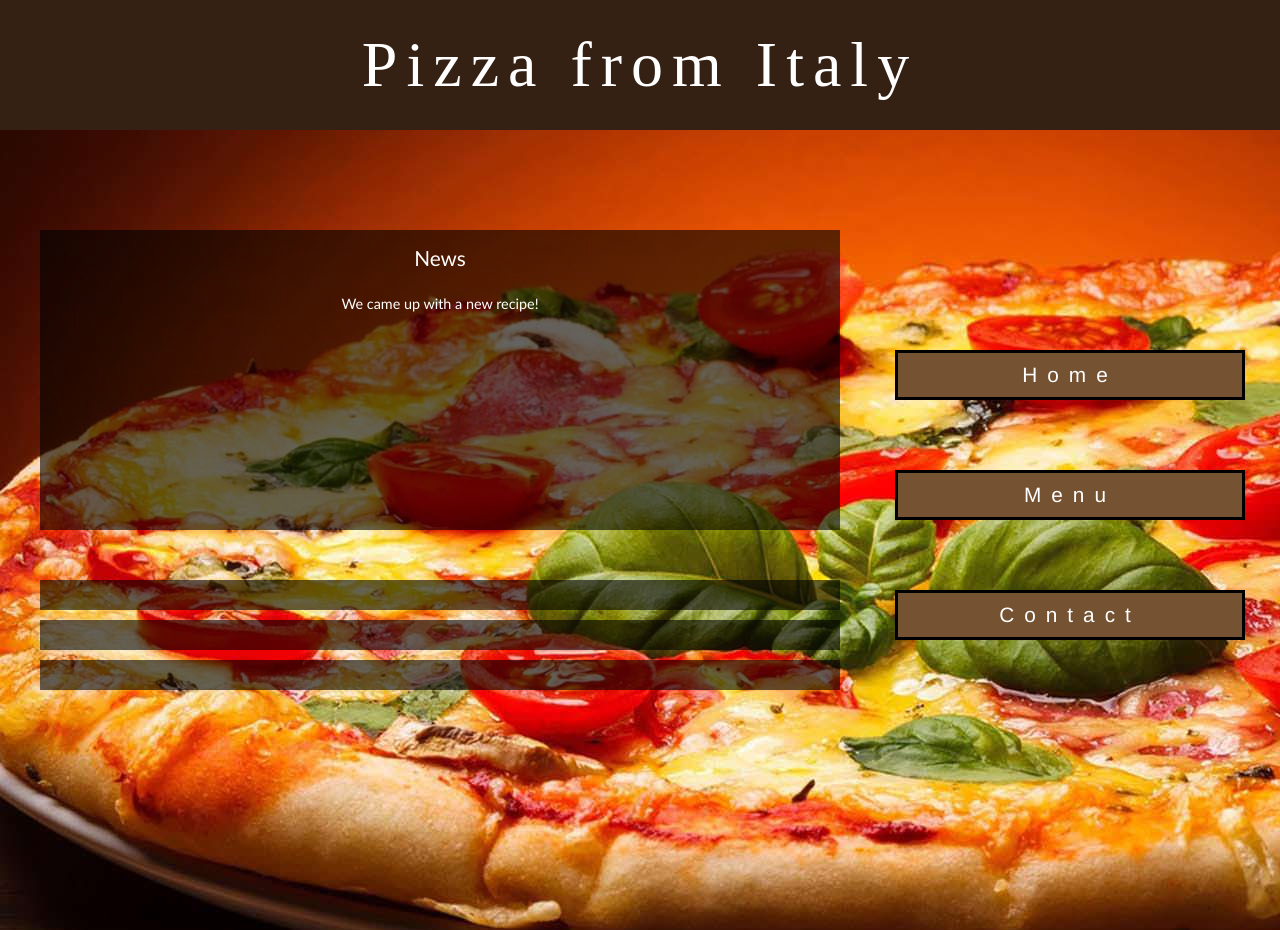
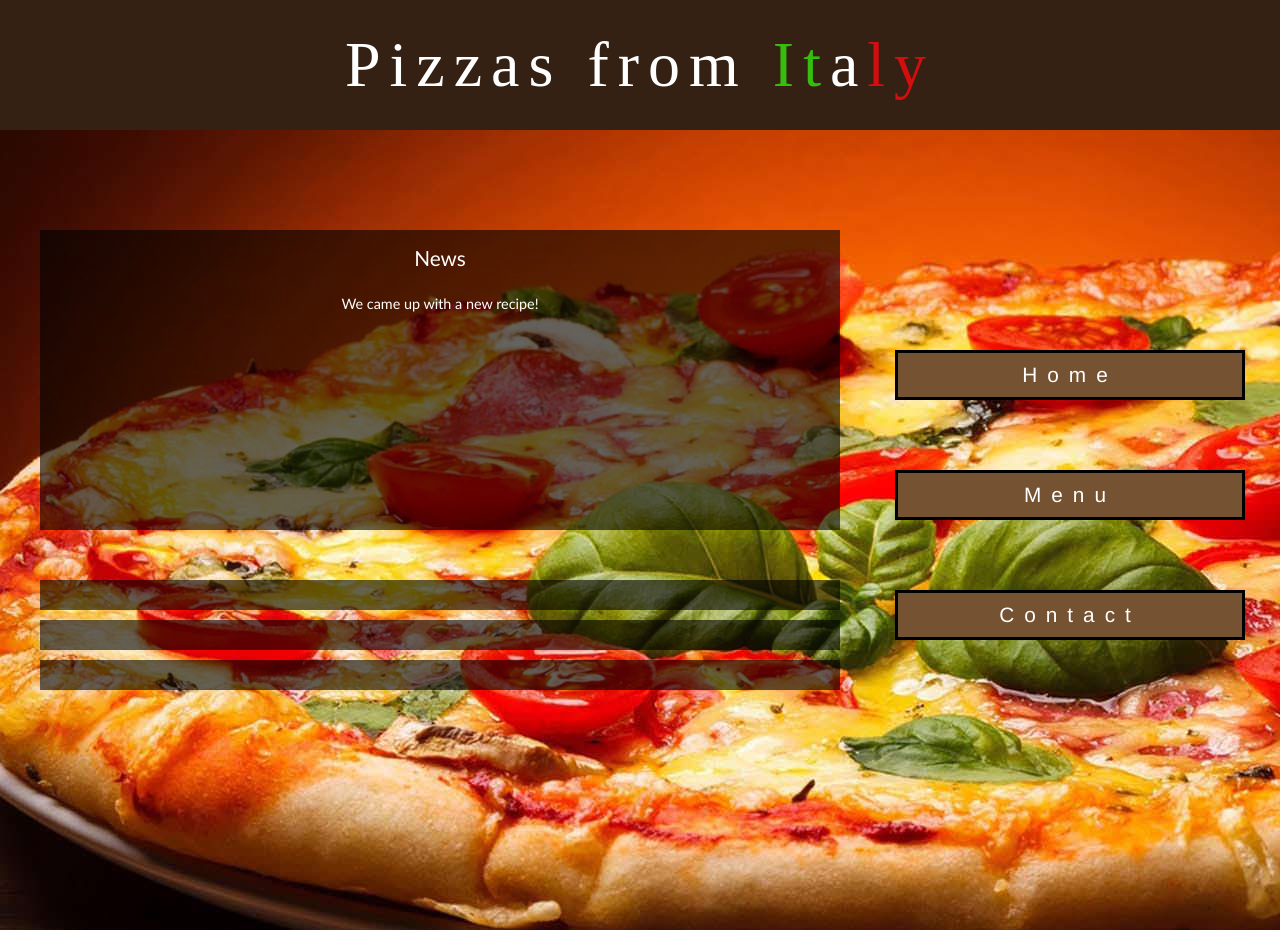
Before and after one commit to ClydeCode/Restaurant-Page, a website built with webpack: page dist/index.html in a window 1280 px wide. Built offline with nearby package versions, Linux system fonts and the light colour scheme; files whose address does not match are found by name.

Commit message:
Change title

```diff
--- a/dist/index.html
+++ b/dist/index.html
@@ -8,7 +8,7 @@
 <body>
     <div class="content">
         <div class="header">
-            <div class="header-title">Pizza from Italy</div>
+            <div class="header-title">Pizzas from <span id="first">It</span>a<span id="second">ly</span></div>
         </div>
         <div class="main">
         </div>
```
